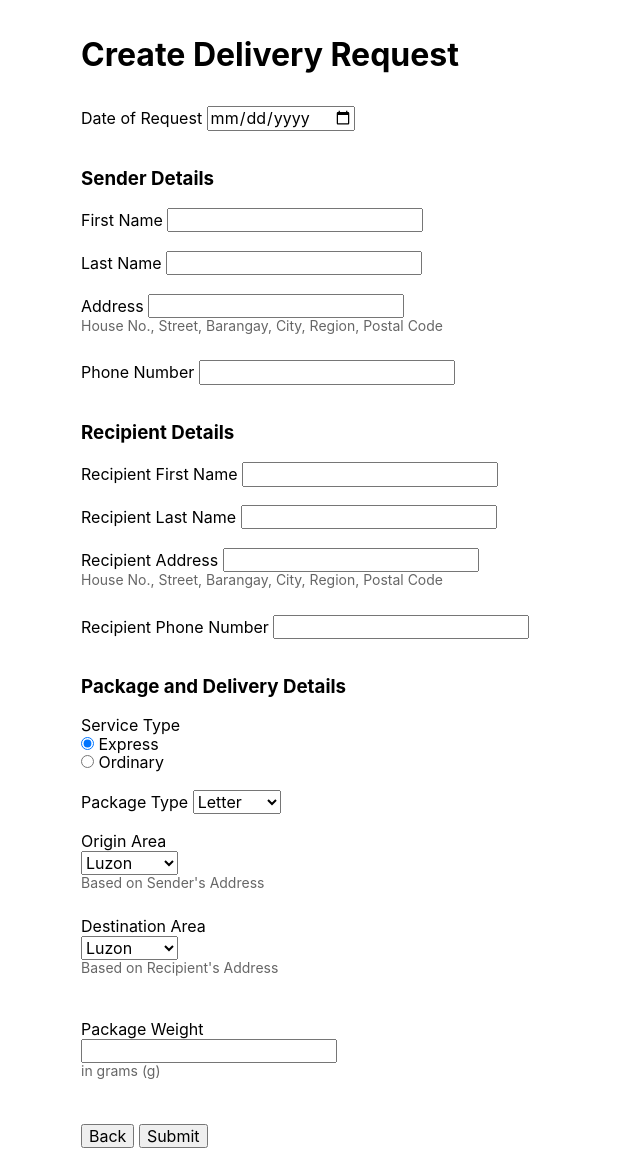
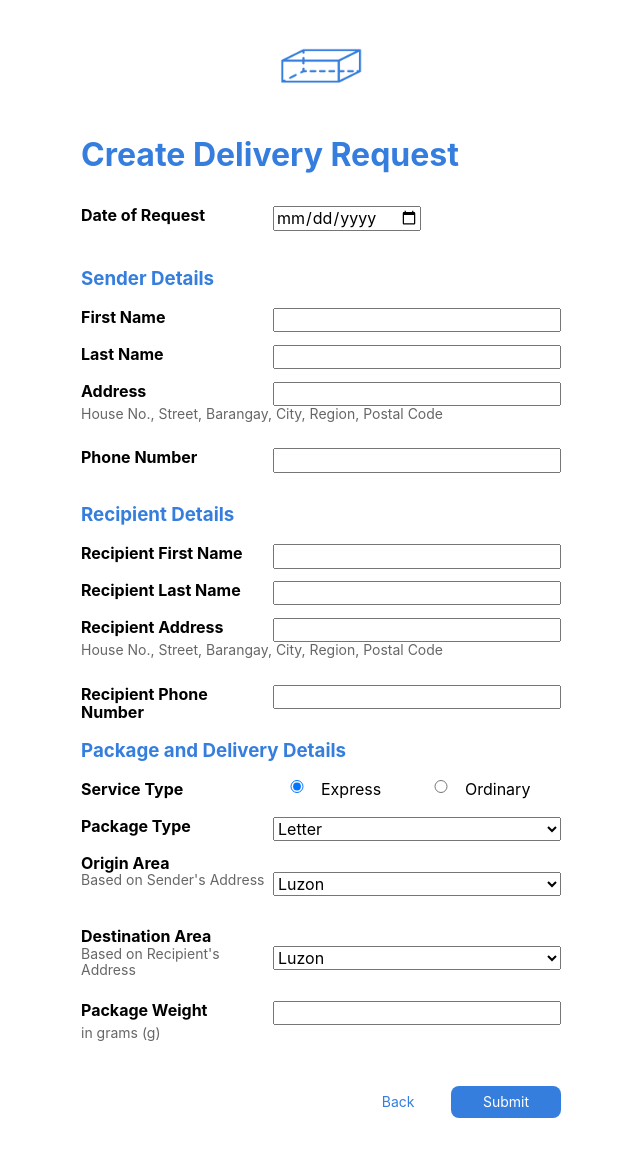
Before and after one commit to kevinsibug/Blue-Mark, a Django app: page /createdeliveryrequest/ in a window 1280 px wide. Shown: the whole page, without its empty margins (319-959 px from the left). After the commit the page ends 1118 px from the top, so only its background shows below. Run offline with Django 3.2, Linux system fonts and the light colour scheme; some libraries are stand-ins or nearby versions.

Commit message:
Changed Home and Create Delivery Request UI

```diff
--- a/delivery_tracker/templates/create_delivery_request.html
+++ b/delivery_tracker/templates/create_delivery_request.html
@@ -5,82 +5,95 @@
 
 
 <div class="mw6 center pa3 sans-serif">
-  <h1 class="mb4">Create Delivery Request</h1>
+  {% load static %}
+  <center>
+  <img src='{% static 'delivery_tracker/images/box-logo.png' %}' alt="Blue Mark Box Logo" style="width:100px;height:100px;vertical-align:middle;">
+  </center>
+
+  <h1 class="mb4 blue b">Create Delivery Request</h1>
 
 <form action='http://127.0.0.1:8000/createdeliveryrequest/customerconfirmation/' method="POST">
   {% csrf_token %}
-  <label> Date of Request</label>
+  <label class="fl w-40 b"> Date of Request</label>
   <input type="date" class="form-control" id="date" name="requestdate" value="{{Delivery_Request.request_date|date:"Y-m-d" }}" required><br>
 
   <br>
-  <h3>Sender Details</h3>
-  <label> First Name </label>
-  <input type="text" id="firstname" name="firstname" required><br>
+  <h3 class="blue">Sender Details</h3>
+  <label class="fl w-40 b"> First Name </label>
+  <input type="text" id="firstname" name="firstname" class="fl w-60" required><br>
   <br>
-  <label> Last Name </label>
-  <input type="text" id="lastname" name="lastname" required><br>
+  <label class="fl w-40 b"> Last Name </label>
+  <input type="text" id="lastname" name="lastname" class="fl w-60" required><br>
   <br>
-  <label> Address </label>
-  <input type="text" id="address" name="address" required><br>
+  <label class="fl w-40 b"> Address </label>
+  <input type="text" id="address" name="address" class="fl w-60" required><br>
   <small class="f6 black-60 db mb2">House No., Street, Barangay, City, Region, Postal Code</small>
   <br>
-  <label> Phone Number</label>
-  <input type="text" id="phonenum" name="phonenum" required><br>
+  <label class="fl w-40 b"> Phone Number</label>
+  <input type="text" id="phonenum" name="phonenum" class="fl w-60" required><br>
   <br>
 
-  <h3> Recipient Details </h3>
-  <label> Recipient First Name </label>
-  <input type="text" id="recipientfirstname" name="recipientfirstname" required><br>
+  <h3 class="blue"> Recipient Details </h3>
+  <label class="fl w-40 b"> Recipient First Name </label>
+  <input type="text" id="recipientfirstname" name="recipientfirstname" class="fl w-60" required><br>
   <br>
-  <label> Recipient Last Name </label>
-  <input type="text" id="recipientlastname" name="recipientlastname" required><br>
+  <label class="fl w-40 b"> Recipient Last Name </label>
+  <input type="text" id="recipientlastname" name="recipientlastname" class="fl w-60" required><br>
   <br>
-  <label> Recipient Address</label>
-  <input type="text" id="recipientaddress" name="recipientaddress" required>
+  <label class="fl w-40 b"> Recipient Address</label>
+  <input type="text" id="recipientaddress" name="recipientaddress" class="fl w-60" required>
   <small class="f6 black-60 db mb2">House No., Street, Barangay, City, Region, Postal Code</small><br>
-  <label> Recipient Phone Number </label>
-  <input type="text" id="recipientphone" name="recipientphone" required><br>
+  <label class="fl w-40 b"> Recipient Phone Number </label>
+  <input type="text" id="recipientphone" name="recipientphone" class="fl w-60" required><br>
   <br>
 
-  <h3>Package and Delivery Details</h3>
-  <label> Service Type</label><br>
-  <input type="radio" id="express" name="servicetype" value="Express" checked="checked">
-  <label for="express">Express</label><br>
-  <input type="radio" id="ordinary" name="servicetype" value="Ordinary">
-  <label for="ordinary">Ordinary</label><br>
+  <h3 class="blue">Package and Delivery Details</h3>
+  <label class="fl w-40 b"> Service Type</label>
+  <input type="radio" id="express" name="servicetype" value="Express" class="fl w-10" checked="checked">
+  <label for="express" class="fl w-20">Express</label>
+  <input type="radio" id="ordinary" name="servicetype" value="Ordinary" class="fl w-10">
+  <label for="ordinary" class="fl w-20">Ordinary</label>
   <br>
-  <label> Package Type</label>
-  <select name="packagetype" id="packagetype" required>
+  <br>
+  <label class="fl w-40 b"> Package Type</label>
+  <select name="packagetype" id="packagetype" class="fl w-60" required>
     <option value="Letter">Letter</option>
     <option value="Package">Package</option>
     <option value="Parcel">Parcel</option>
     <option value="Box">Box</option>
   </select><br>
   <br>
-  <label> Origin Area </label><br>
-  <select name="originarea" id="originarea" required>
+  <label class="fl w-30 b"> Origin Area </label><br>
+  <small class="f6 black-60 db mb2 fl w-40">Based on Sender's Address</small>
+  <select name="originarea" id="originarea" class="fl w-60" required>
     <option value="Luzon">Luzon</option>
     <option value="Visayas">Visayas</option>
     <option value="Mindanao">Mindanao</option>
-  </select><small class="f6 black-60 db mb2">Based on Sender's Address</small><br>
-  <label> Destination Area </label><br>
-  <select name="destinationarea" id="destinationarea" required>
+  </select>
+  <br>
+  <br>
+  <br>
+  <label class="fl w-30 b"> Destination Area </label><br>
+  <small class="f6 black-60 db mb2 fl w-40">Based on Recipient's Address</small>
+  <select name="originarea" id="originarea" class="fl w-60" required>
     <option value="Luzon">Luzon</option>
     <option value="Visayas">Visayas</option>
     <option value="Mindanao">Mindanao</option>
-  </select>  </select><small class="f6 black-60 db mb2">Based on Recipient's Address</small><br>
+  </select>  </select>
   <br>
-  <label> Package Weight</label><br>
-  <input type="text" id="packageweight" name="packageweight" required><br>
+  <br>
+  <br>
+  <label class="fl w-40 b"> Package Weight</label>
+  <input type="text" id="packageweight" name="packageweight" class="fl w-60" required><br>
   <small class="f6 black-60 db mb2">in grams (g)</small><br>
 
 <br>
+<div align="right">
+<button onclick="location.href='http://127.0.0.1:8000'" type="button" class="f6 bn link grow br3 ph4 pv2 mb3 blue bg-white dib w7"> Back</button>
 
-<button onclick="location.href='http://127.0.0.1:8000'" type="button"> Back</button>
-
-<input type='submit' value='Submit'>
+<input type='submit' value='Submit' class="f6 bn link grow br3 ph4 pv2 mb3 white bg-blue dib w7">
 </form>
-
+</div>
 </div>
 
 {% endblock %}
```
Also changed, not shown: delivery_tracker/templates/home.html (+7 -6 lines), delivery_tracker/static/delivery_tracker/images/blue-mark-logo-white.png (added), delivery_tracker/static/delivery_tracker/images/box-logo.png (added).
